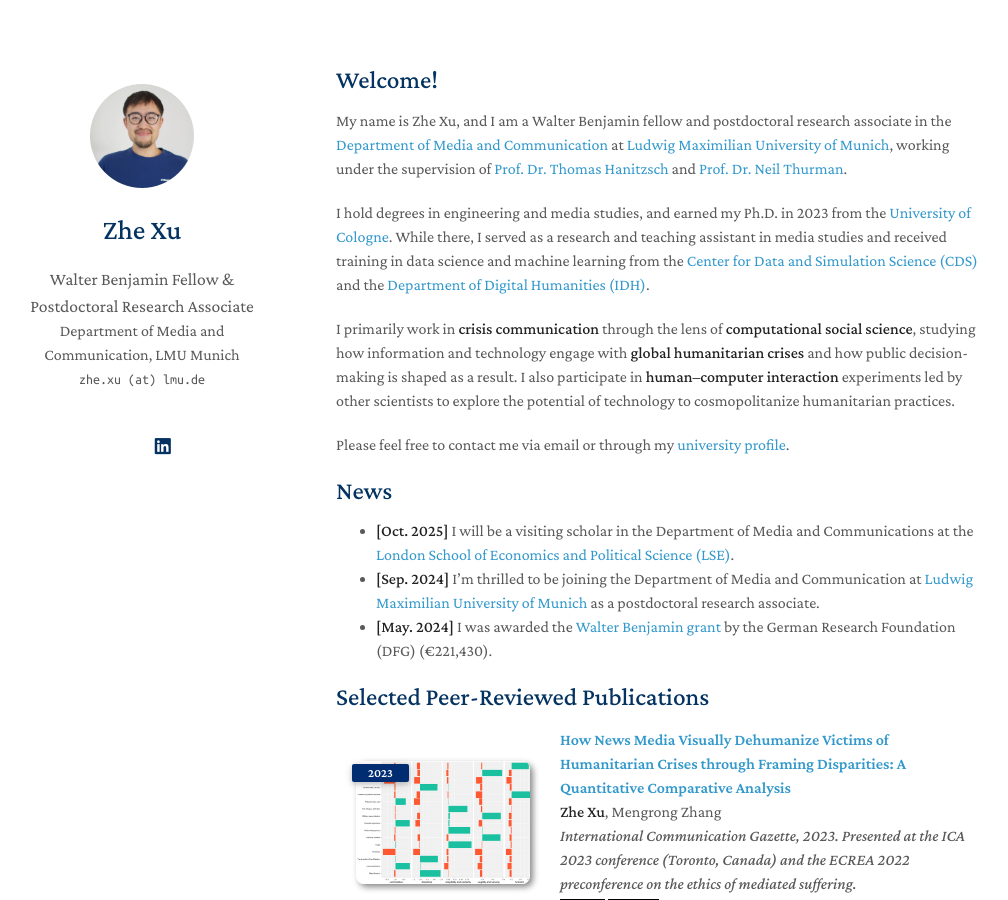
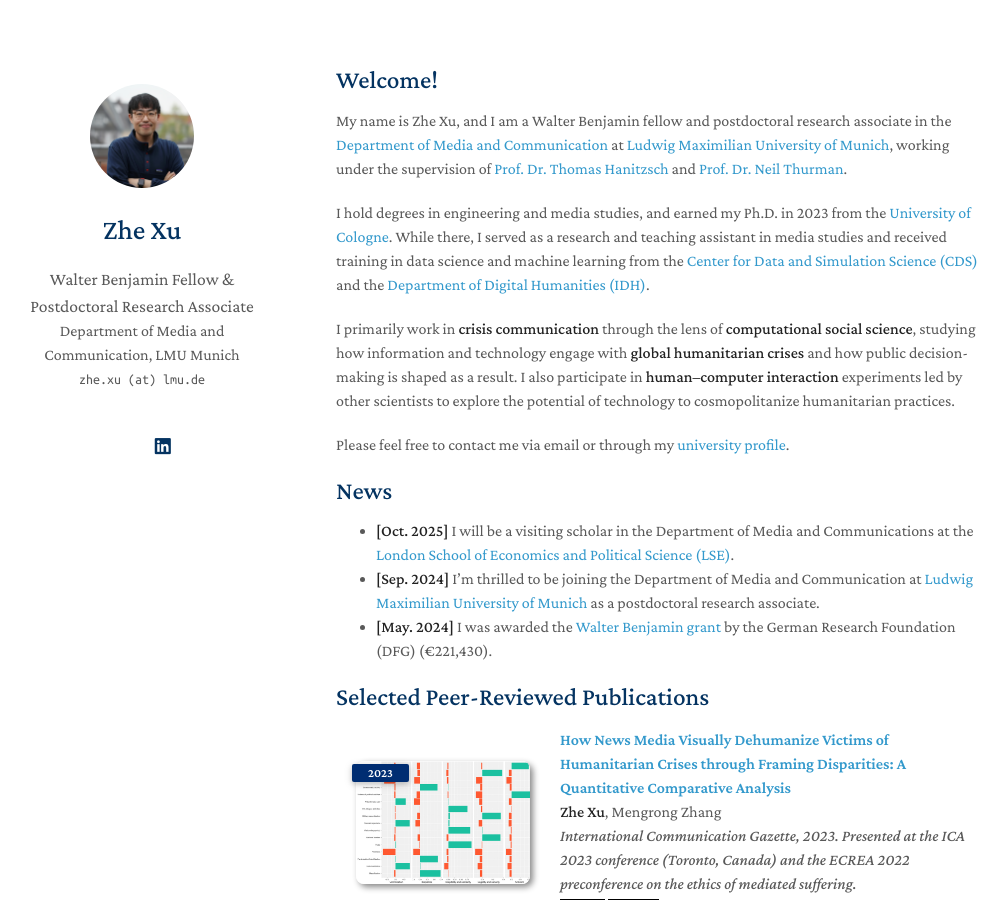
Before and after one commit to zhexuphd/home, a Jekyll site: the page built from index.md, in a window 1280 px wide and 900 px high. Shown: the whole window, without its empty margins (134-1142 px from the left). Built offline with Jekyll 4.4.1, drawn with Linux system fonts in a browser that asks for light colours; a style sheet for code colours, icons or effects is not loaded; our own code applies the rules of GitHub Pages for plain Markdown files.

Commit message:
Update _config.yml

```diff
--- a/_config.yml
+++ b/_config.yml
@@ -20,9 +20,9 @@
 
 # Images (e.g., your profile picture and your website's favicon)
 # "favicon" and "favicon_dark" are used for the light and dark modes, respectively.
-avatar: ./assets/img/IMG_4137.JPG
-favicon: ./assets/img/IMG_4137.JPG
-favicon_dark: ./assets/img/IMG_4137.JPG
+avatar: ./assets/img/Gemini_Generated_Image_w3r07uw3r07uw3r0.png
+favicon: ./assets/img/Gemini_Generated_Image_w3r07uw3r07uw3r0.png
+favicon_dark: ./assets/img/Gemini_Generated_Image_w3r07uw3r07uw3r0.png
 
 # Footnote
 # You may use the option to disable the footnote, "Powered by Jekyll and Minimal Light theme."
```
